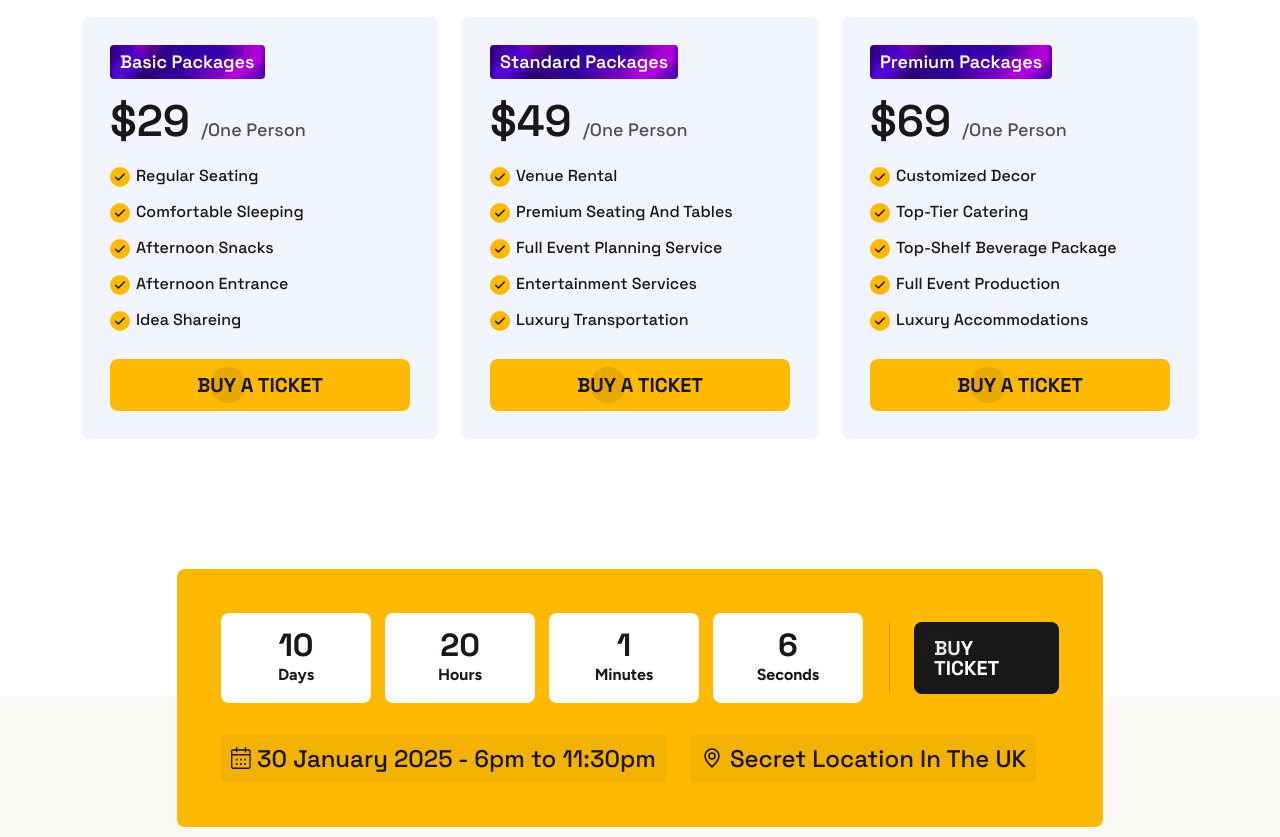
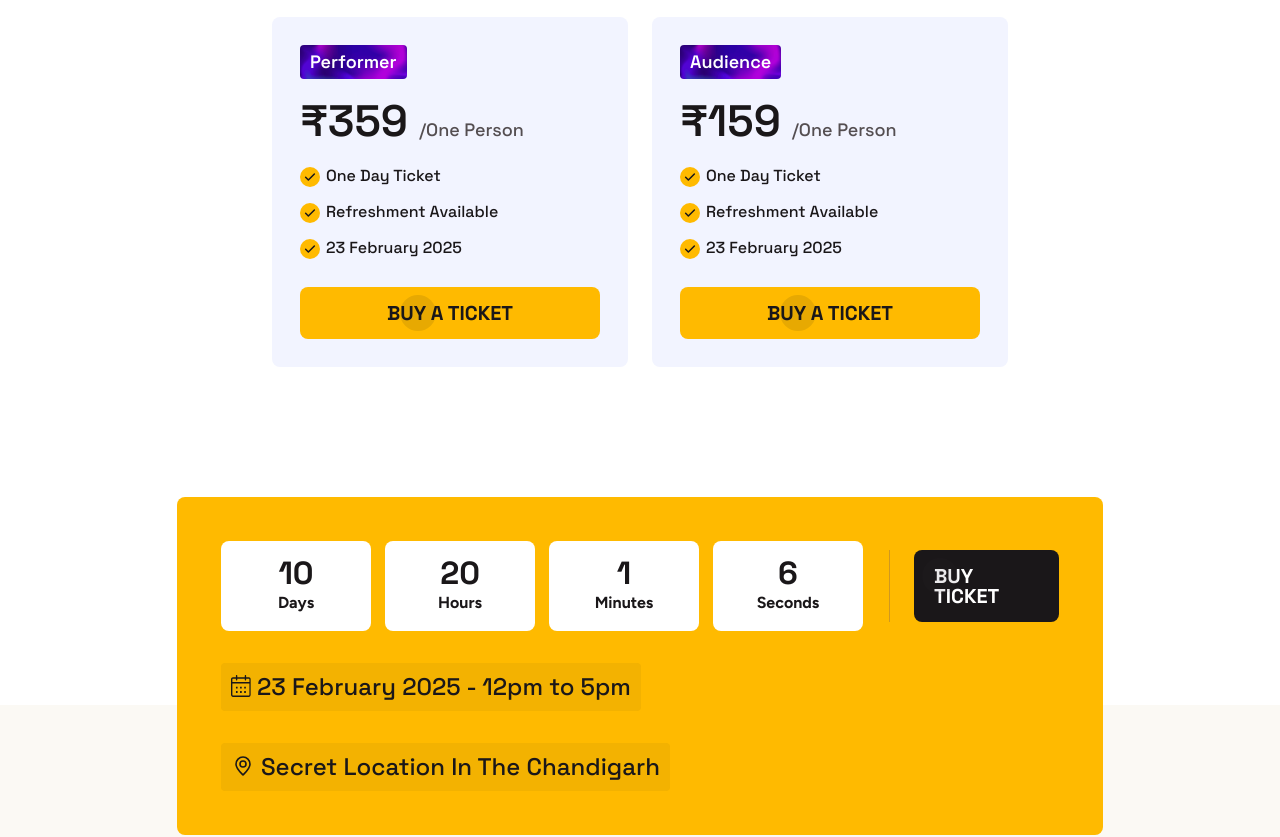
Before and after one commit to thenavodianplatform/tnp, a Next.js app: page /pricing-plan in a window 1280 px wide. Shown: the part 620-1457 px from the top of the page. Built offline with nearby package versions, Linux system fonts and the light colour scheme.

Commit message:
Update page.tsx

```diff
--- a/app/pricing-plan/page.tsx
+++ b/app/pricing-plan/page.tsx
@@ -35,61 +35,41 @@ export default function PricingPlan() {
 									</div>
 								</div>
 							</div>
-							<div className="row">
+							<div className="row justify-content-center">
+
 								<div className="col-lg-4 col-md-6">
 									<div className="pricing-boxarea">
-										<h5>Basic Packages</h5>
+										<h5>Performer</h5>
 										<div className="space20" />
-										<h2>$29 <span>/One Person</span></h2>
+										<h2>₹359 <span>/One Person</span></h2>
 										<div className="space8" />
 										<ul>
-											<li><img src="/assets/img/icons/check2.svg" alt="" />Regular Seating</li>
-											<li><img src="/assets/img/icons/check2.svg" alt="" />Comfortable Sleeping</li>
-											<li><img src="/assets/img/icons/check2.svg" alt="" />Afternoon Snacks</li>
-											<li><img src="/assets/img/icons/check2.svg" alt="" />Afternoon Entrance</li>
-											<li><img src="/assets/img/icons/check2.svg" alt="" />Idea shareing</li>
+											<li><img src="/assets/img/icons/check2.svg" alt="" />One Day Ticket</li>
+											<li><img src="/assets/img/icons/check2.svg" alt="" />Refreshment Available</li>
+											<li><img src="/assets/img/icons/check2.svg" alt="" />23 February 2025</li>
+
 										</ul>
 										<div className="space28" />
 										<div className="btn-area1">
-											<Link href="/contact" className="vl-btn1">buy a ticket</Link>
+											<Link href="https://payments.cashfree.com/forms/performer" className="vl-btn1">buy a ticket</Link>
 										</div>
 									</div>
 								</div>
 								<div className="col-lg-4 col-md-6">
 									<div className="pricing-boxarea">
-										<h5>Standard Packages</h5>
+										<h5>Audience</h5>
 										<div className="space20" />
-										<h2>$49 <span>/One Person</span></h2>
+										<h2>₹159 <span>/One Person</span></h2>
 										<div className="space8" />
 										<ul>
-											<li><img src="/assets/img/icons/check2.svg" alt="" />Venue rental</li>
-											<li><img src="/assets/img/icons/check2.svg" alt="" />Premium seating and tables</li>
-											<li><img src="/assets/img/icons/check2.svg" alt="" />Full event planning service</li>
-											<li><img src="/assets/img/icons/check2.svg" alt="" />Entertainment services</li>
-											<li><img src="/assets/img/icons/check2.svg" alt="" />Luxury transportation</li>
+											<li><img src="/assets/img/icons/check2.svg" alt="" />One Day Ticket</li>
+											<li><img src="/assets/img/icons/check2.svg" alt="" />Refreshment Available</li>
+											<li><img src="/assets/img/icons/check2.svg" alt="" />23 February 2025</li>
+
 										</ul>
 										<div className="space28" />
 										<div className="btn-area1">
-											<Link href="/contact" className="vl-btn1">buy a ticket</Link>
-										</div>
-									</div>
-								</div>
-								<div className="col-lg-4 col-md-6">
-									<div className="pricing-boxarea">
-										<h5>Premium Packages</h5>
-										<div className="space20" />
-										<h2>$69 <span>/One Person</span></h2>
-										<div className="space8" />
-										<ul>
-											<li><img src="/assets/img/icons/check2.svg" alt="" />Customized decor</li>
-											<li><img src="/assets/img/icons/check2.svg" alt="" />Top-tier catering</li>
-											<li><img src="/assets/img/icons/check2.svg" alt="" />Top-shelf beverage package</li>
-											<li><img src="/assets/img/icons/check2.svg" alt="" />Full event production</li>
-											<li><img src="/assets/img/icons/check2.svg" alt="" />Luxury accommodations</li>
-										</ul>
-										<div className="space28" />
-										<div className="btn-area1">
-											<Link href="/contact " className="vl-btn1">buy a ticket</Link>
+											<Link href="https://payments.cashfree.com/forms/audience" className="vl-btn1">buy a ticket</Link>
 										</div>
 									</div>
 								</div>
@@ -111,10 +91,10 @@ export default function PricingPlan() {
 										</div>
 										<ul>
 											<li>
-												<Link href="/#"><img src="/assets/img/icons/calender1.svg" alt="" />30 January 2025 - 6pm to 11:30pm</Link>
+												<Link href="/#"><img src="/assets/img/icons/calender1.svg" alt="" />23 February 2025 - 12pm to 5pm</Link>
 											</li>
 											<li className="m-0">
-												<Link href="/#"><img src="/assets/img/icons/location1.svg" alt="" />Secret Location In The UK</Link>
+												<Link href="/#"><img src="/assets/img/icons/location1.svg" alt="" />Secret Location In The Chandigarh</Link>
 											</li>
 										</ul>
 									</div>
@@ -137,10 +117,10 @@ export default function PricingPlan() {
 										</div>
 										<ul>
 											<li>
-												<Link href="/#"><img src="/assets/img/icons/calender1.svg" alt="" />30 January 2025 - 6pm to 11:30pm</Link>
+												<Link href="/#"><img src="/assets/img/icons/calender1.svg" alt="" />23 February 2025 - 12pm to 5pm</Link>
 											</li>
 											<li className="m-0">
-												<Link href="/#"><img src="/assets/img/icons/location1.svg" alt="" />Secret Location In The UK</Link>
+												<Link href="/#"><img src="/assets/img/icons/location1.svg" alt="" />Secret Location In The Chandigarh</Link>
 											</li>
 										</ul>
 									</div>
```
